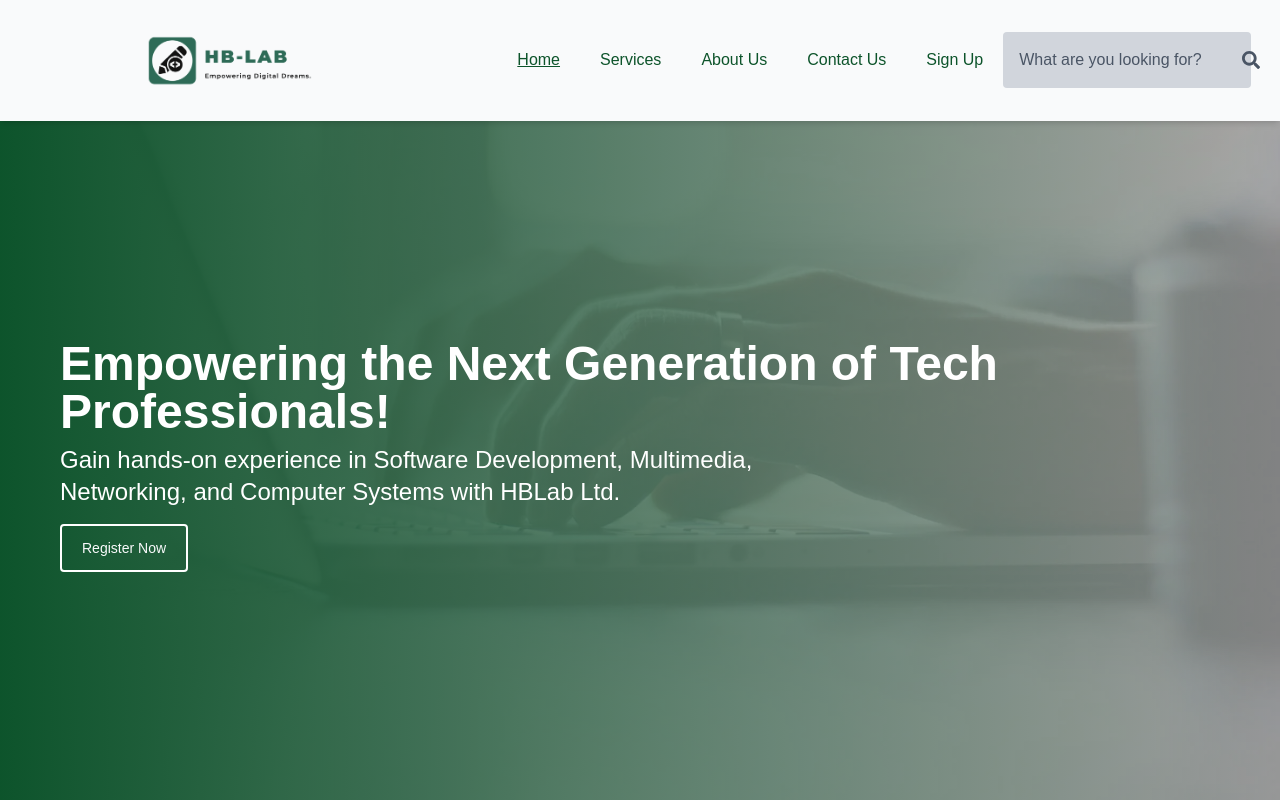
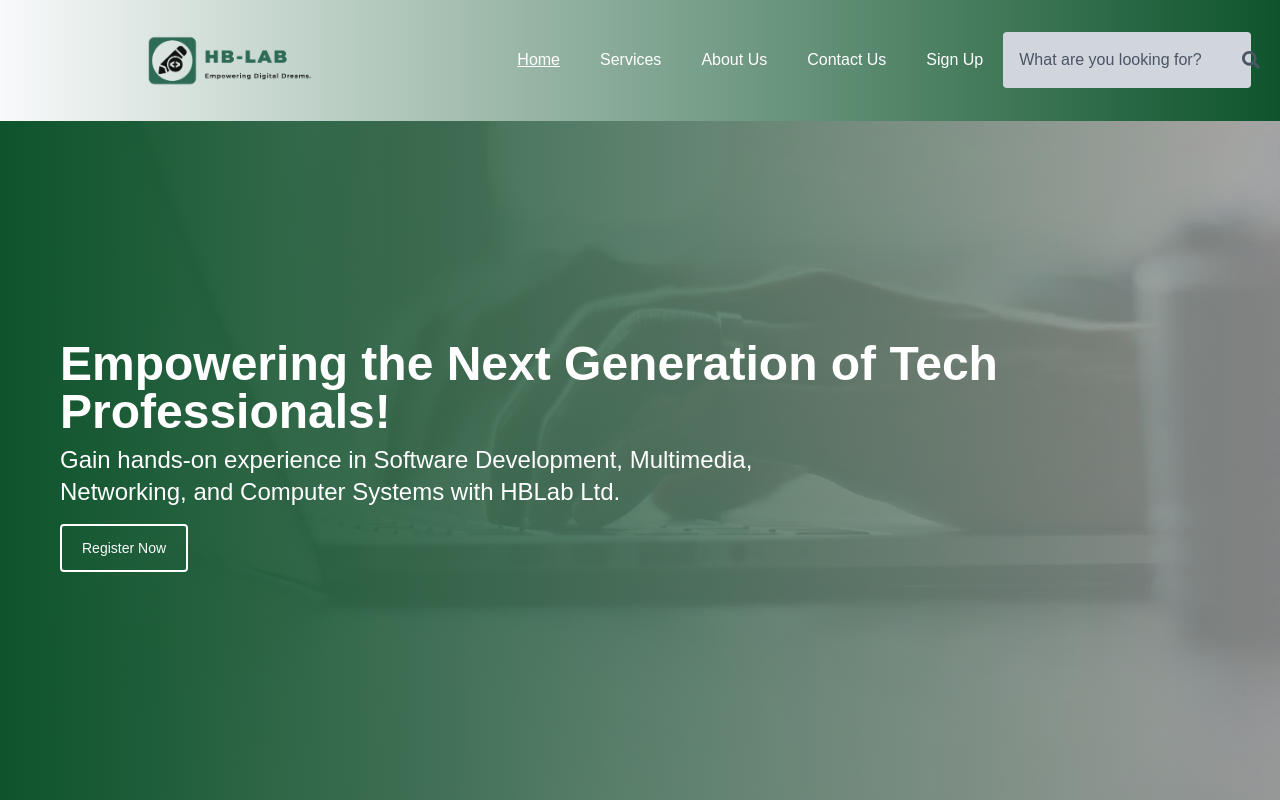
Before and after one commit to realkwizera/HB-Lab-frontend, a React (Vite) app: page / in a window 1280 px wide. Shown: the top 800 px of the page. Built offline with nearby package versions, Linux system fonts and the light colour scheme.

Commit message:
bg-gradient to transparent on hero section and navbar

```diff
--- a/src/components/LandingSection.jsx
+++ b/src/components/LandingSection.jsx
@@ -1,6 +1,10 @@
 import React from "react";
 import Navbar from "./Navbar";
-
+import { useState, useEffect } from "react";
+import logo from "../assets/logo.png";
+import logoicon from "../assets/logo-icon.png";
+import { FaSearch } from "react-icons/fa";
+import { HiMenu, HiX } from "react-icons/hi";
 import Footer from "./Footer";
 import HeroSection from "./HeroSection";
 import OurServices from "./OurServices";
@@ -10,10 +14,77 @@ import ContactUs from "./ContactUs";
 import CompaniesTrustUs from "./CompaniesTrustUs";
 
 const LandingSection = () => {
+
+  const [isToggleOpen, setIsToggleOpen] = useState(false);
+    const [isScrolled, setIsScrolled] = useState(false);
+
+    useEffect(() => {
+      const handleScroll = () => {
+        setIsScrolled(window.scrollY > 0);
+      };
+
+      window.addEventListener("scroll", handleScroll);
+      return () => window.removeEventListener("scroll", handleScroll);
+    }, []);
   return (
     <div className="bg-gray-200">
       <div className="w-full fixed z-50 top-0 left-0">
-        <Navbar />
+      <div
+      className={`bg-gray-50 flex mt-0 lg:py-0 py-3 items-center ${
+        isScrolled
+          ? "bg-white text-green-900 shadow-md "
+          : "text-white inset-0 bg-gradient-to-l from-green-900 to-transparent"
+      }`}
+    >
+      <nav className=" flex  lg:justify-between items-center grid lg:grid-cols-3  lg:ml-30 ml-3 px-5  gap-3 w-full">
+        <div className="flex justify-between items-center w-full lg:w-auto lg:col-span-1 col-span-3">
+          <div id="logo" className="">
+            <img src={logo} alt="Logo" className="w-45 hidden lg:block" />{" "}
+            <img src={logoicon} alt="Logo" className="w-25 inline lg:hidden" />
+          </div>
+          <div className="toggler">
+            <button
+              className="lg:hidden p-2"
+              onClick={() => setIsToggleOpen(!isToggleOpen)}
+            >
+              {isToggleOpen ? <HiX size={35} /> : <HiMenu size={35} />}
+            </button>
+          </div>
+        </div>
+
+        <div
+          className={`col-span-2 flex flex-col lg:flex-row lg:ml-0 ml-5 items-start lg:items-center gap-5 ${
+            isToggleOpen ? "" : "hidden"
+          } lg:flex`}
+        >
+          <div
+            id="nav-links"
+            className={`flex flex-col lg:flex-row items-start lg:items-center lg:gap-10 gap-3 text-green-900 font-small ${
+              isScrolled
+                ? "text-green-900"
+                : "text-white"
+            } `}
+          >
+            <p className="underline text-underline-offset-4">Home</p>
+            <p>Services</p>
+            <p>About Us</p>
+            <p>Contact Us</p>
+            <p>Sign Up</p>
+          </div>
+
+          <div className="flex items-center rounded bg-gray-300 w-full lg:w-1/3 max-w-md p-2">
+            <input
+              type="search"
+              className="bg-transparent flex-grow outline-none placeholder-gray-600 p-2"
+              placeholder="What are you looking for?"
+            />
+            <button className="p-2 text-gray-600 hover:text-blue-600">
+              <FaSearch size={18} />
+            </button>
+          </div>
+        </div>
+      </nav>
+    </div>
       </div>
 
       <section className="overflow-hidden">
--- a/src/components/Navbar.jsx
+++ b/src/components/Navbar.jsx
@@ -1,18 +1,35 @@
 import React, { useState } from "react";
 import logo from "../assets/logo.png";
-import logoicon from '../assets/logo-icon.png'
+import logoicon from "../assets/logo-icon.png";
 import { FaSearch } from "react-icons/fa";
 import { HiMenu, HiX } from "react-icons/hi";
 
 const Navbar = () => {
   const [isToggleOpen, setIsToggleOpen] = useState(false);
+  const [isScrolled, setIsScrolled] = useState(false);
+
+  useEffect(() => {
+    const handleScroll = () => {
+      setIsScrolled(window.scrollY > 0);
+    };
+
+    window.addEventListener("scroll", handleScroll);
+    return () => window.removeEventListener("scroll", handleScroll);
+  }, []);
 
   return (
-    <div className="bg-gray-50 shadow-md flex mt-0 lg:py-0 py-3 items-center">
+    <div
+      className={`bg-gray-50 shadow-md flex mt-0 lg:py-0 py-3 items-center ${
+        isScrolled
+          ? "bg-white text-green-900 shadow-md"
+          : "bg-green-900 text-white"
+      }`}
+    >
       <nav className=" flex  lg:justify-between items-center grid lg:grid-cols-3  lg:ml-30 ml-3 px-5  gap-3 w-full">
         <div className="flex justify-between items-center w-full lg:w-auto lg:col-span-1 col-span-3">
           <div id="logo" className="">
-            <img src={logo} alt="Logo" className="w-45 hidden lg:block" /> <img src={logoicon} alt="Logo" className="w-25 inline lg:hidden" />
+            <img src={logo} alt="Logo" className="w-45 hidden lg:block" />{" "}
+            <img src={logoicon} alt="Logo" className="w-25 inline lg:hidden" />
           </div>
           <div className="toggler">
             <button
@@ -24,18 +41,21 @@ const Navbar = () => {
           </div>
         </div>
 
-
         <div
-          className={`col-span-2 flex flex-col lg:flex-row lg:ml-0 ml-5 items-start lg:items-center gap-5 ${isToggleOpen ? "" : "hidden"} lg:flex`}
+          className={`col-span-2 flex flex-col lg:flex-row lg:ml-0 ml-5 items-start lg:items-center gap-5 ${
+            isToggleOpen ? "" : "hidden"
+          } lg:flex`}
         >
-          <div id="nav-links" className="flex flex-col lg:flex-row items-start lg:items-center lg:gap-10 gap-3 text-green-900 font-small">
+          <div
+            id="nav-links"
+            className="flex flex-col lg:flex-row items-start lg:items-center lg:gap-10 gap-3 text-green-900 font-small"
+          >
             <p className="underline text-underline-offset-4">Home</p>
             <p>Services</p>
             <p>About Us</p>
             <p>Contact Us</p>
             <p>Sign Up</p>
           </div>
-
 
           <div className="flex items-center rounded bg-gray-300 w-full lg:w-1/3 max-w-md p-2">
             <input
```
